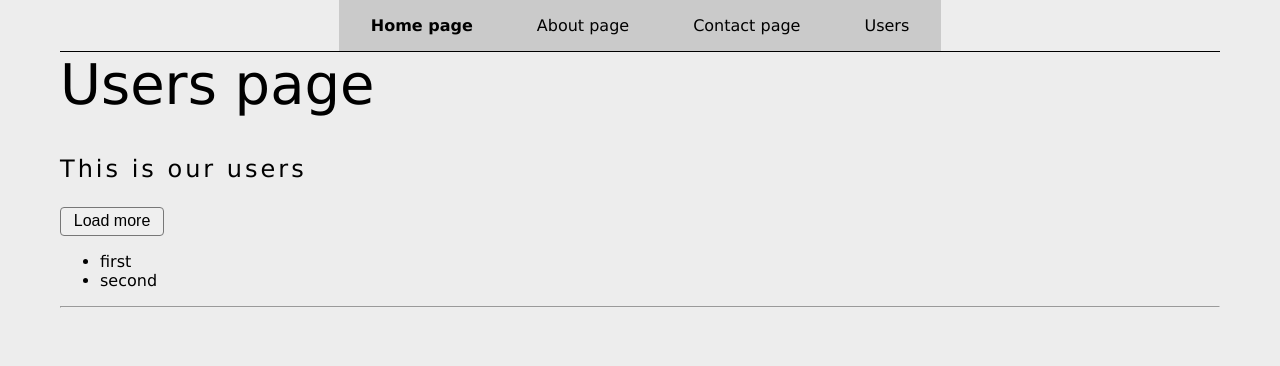
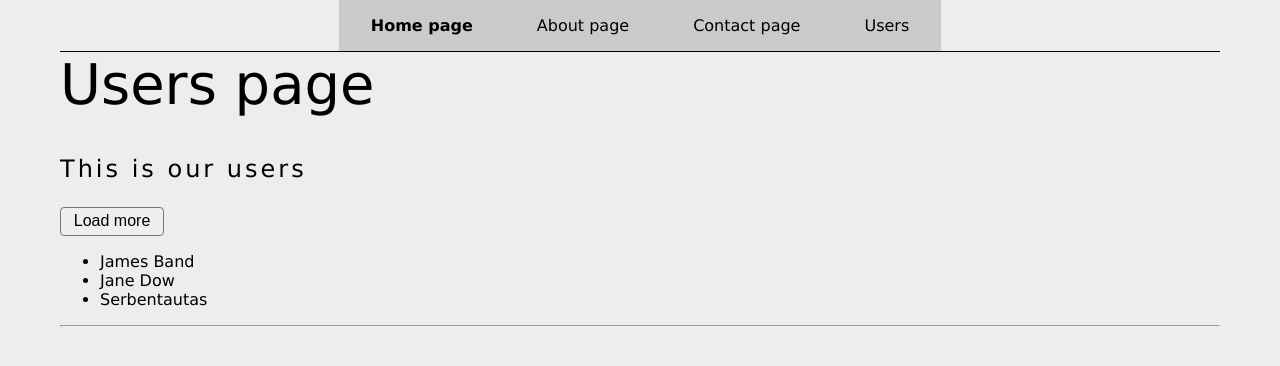
Before and after one commit to MariusCodeAcademy/feu2-10_r_react_router, a React (Vite) app: page /users in a window 1280 px wide. Shown: the top 366 px of the page. Built offline with nearby package versions, Linux system fonts and the light colour scheme.

Commit message:
dynamic links

```diff
--- a/src/components/pages/SingleUser.jsx
+++ b/src/components/pages/SingleUser.jsx
@@ -17,8 +17,10 @@ function SingleUser(props) {
     <div>
       <div className='card'>
         <h1>{currentUser.name}</h1>
-        {/* age */}
-        {/* Town */}
+        <h4>age is {currentUser.age}</h4>
+        <p>
+          {currentUser.name} lives in {currentUser.town}
+        </p>
       </div>
     </div>
   );
--- a/src/components/pages/Users.jsx
+++ b/src/components/pages/Users.jsx
@@ -1,5 +1,5 @@
 import { Link, Route, Switch } from 'react-router-dom';
-import SingleUser from './SingleUser';
+import { usersData } from './../../App';
 
 function Users(props) {
   return (
@@ -9,12 +9,11 @@ function Users(props) {
       <button>Load more</button>
 
       <ul>
-        <li>
-          <Link to='/users/1'>first</Link>
-        </li>
-        <li>
-          <Link to='/users/2'>second</Link>
-        </li>
+        {usersData.map((uObj) => (
+          <li key={uObj.id}>
+            <Link to={`/users/${uObj.id}`}>{uObj.name}</Link>
+          </li>
+        ))}
       </ul>
       <hr />
 
```
